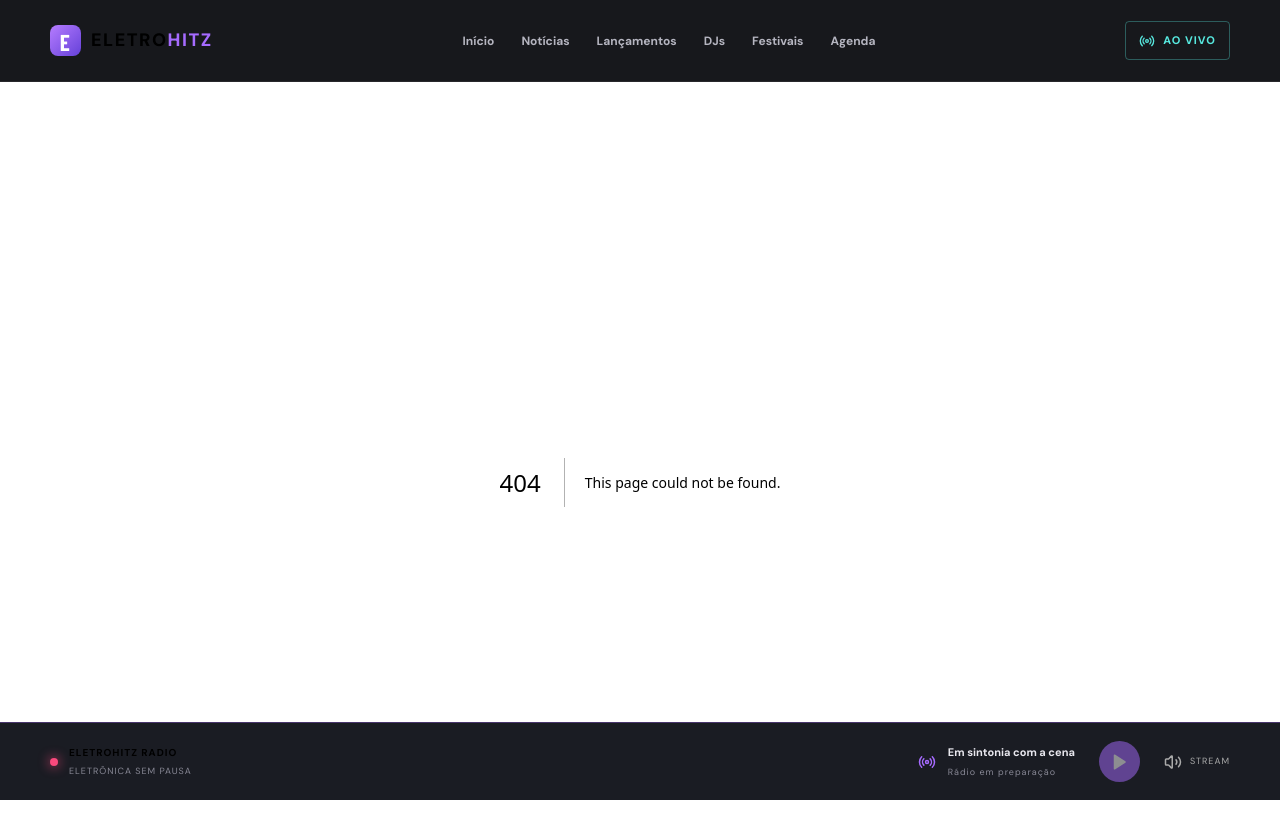
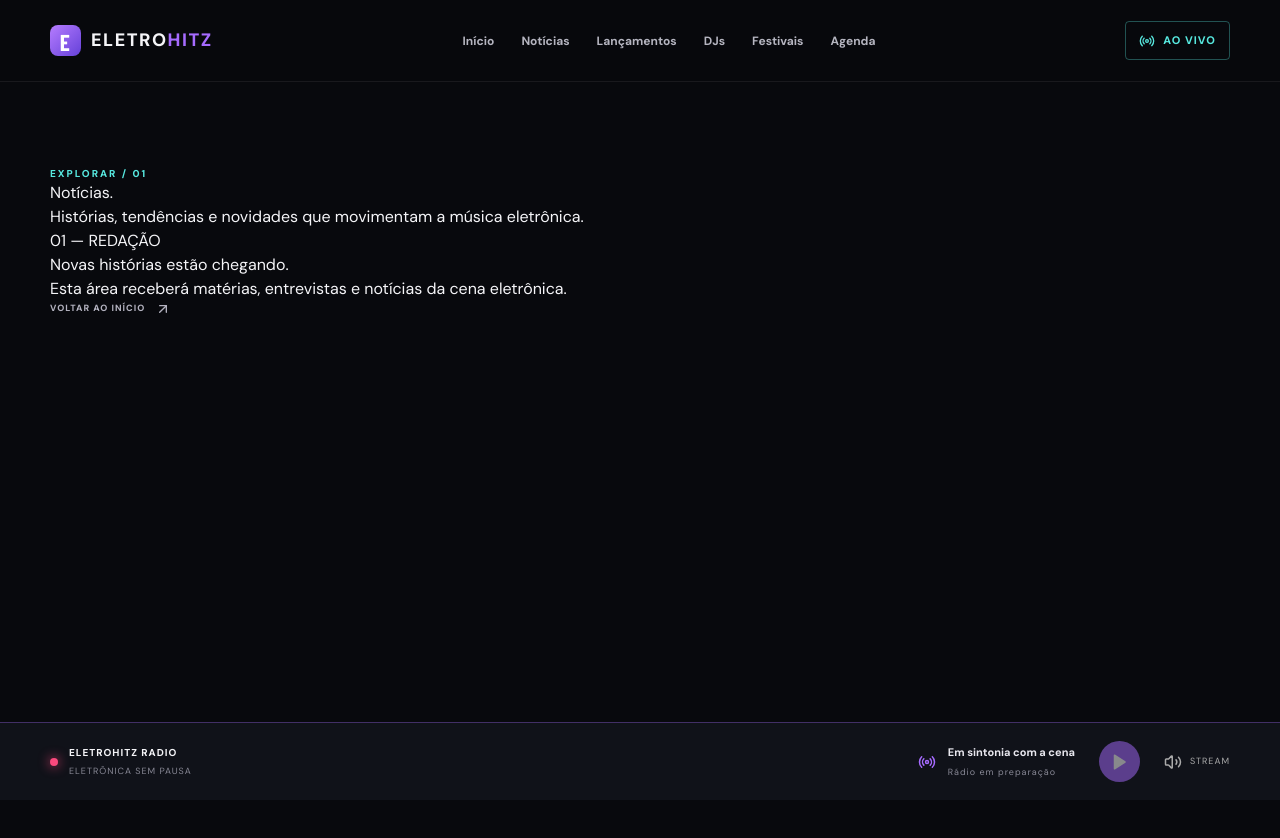
Before and after one commit to gustavoprogs/eletrohitz, a Next.js app: page /noticias in a window 1280 px wide. Before the commit this address had no page. Shown: the top 838 px of the page. After the commit the page ends 800 px from the top, so only its background shows below. Built offline with nearby package versions, Linux system fonts and the light colour scheme; a web font is replaced by a local one.

Commit message:
feat: add editorial section routes

```diff
--- /dev/null
+++ b/src/app/noticias/page.tsx
@@ -0,0 +1,6 @@
+import Link from "next/link";
+import { ArrowUpRight } from "lucide-react";
+
+export default function Noticias() {
+  return <section className="container section"><div className="eyebrow">EXPLORAR / 01</div><h1 className="section-title">Notícias<span>.</span></h1><p className="page-intro">Histórias, tendências e novidades que movimentam a música eletrônica.</p><div className="empty-state"><span>01 — REDAÇÃO</span><h2>Novas histórias estão chegando.</h2><p>Esta área receberá matérias, entrevistas e notícias da cena eletrônica.</p><Link href="/" className="text-link">VOLTAR AO INÍCIO <ArrowUpRight size={16}/></Link></div></section>;
+}
```
